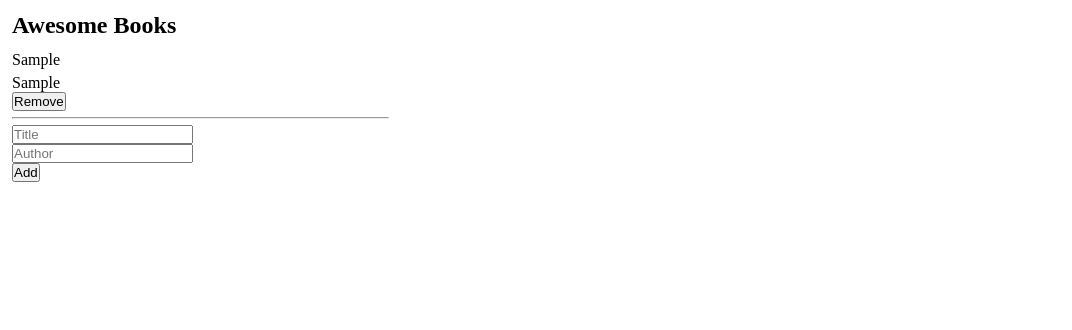
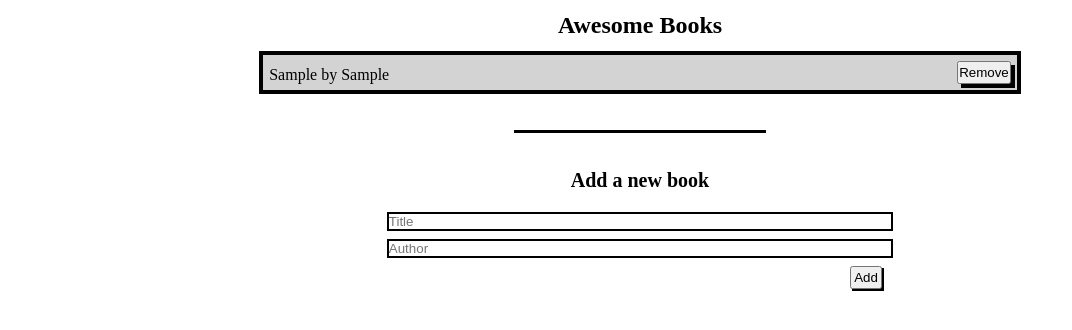
Before and after one commit to wale-prog/Awesome_books, a website: page index.html in a window 1280 px wide. Both pictures are taken after typing "Sample", "Sample" into the empty fields and a click on the button "Add". Shown: the whole page, without its empty margins (0-1072 px from the left). Drawn offline with Linux system fonts and the light colour scheme.

Commit message:
Update .css, .html and js files for refactor

```diff
--- a/index.html
+++ b/index.html
@@ -11,8 +11,10 @@
 
 <body>
   <section id="top-books">
-    <h2>Awesome Books </h2>
+    <h2 class="page-heading">Awesome Books </h2>
     <div class="new-books"></div>
+    <div class="line"></div>
+    <p class="form-para">Add a new book</p>
     <form id="awesome-books">
       <input type="text" required placeholder="Title" name="title" class="title-input"> <br>
       <input type="text" required name="author" placeholder="Author" class="author-input"> <br>
--- a/index.js
+++ b/index.js
@@ -15,11 +15,11 @@ const AddBooks = (title, author) => {
 
 const createUI = ({ title, author }) => {
   const bookContainer = document.createElement('div');
+  bookContainer.setAttribute('class', 'collection')
   const newBookDiv = document.querySelector('.new-books');
-  bookContainer.innerHTML = ` <p>${title}</p>
-    <p>${author}</p>
-    <button id="remove-btn" type="submit">Remove</button>
-    <hr class="line"> `;
+  bookContainer.innerHTML = `<p>${title} by ${author}</p>
+  <p class="hidden">${author}</p>
+    <button id="remove-btn" type="submit">Remove</button>`;
   newBookDiv.append(bookContainer);
 };
 
@@ -34,7 +34,7 @@ awesomeBooks.onsubmit = (event) => {
   title.value = '';
   author.value = '';
 };
-
+const removeBook = function(){
     document.body.addEventListener('click', (event) => {
         if (event.target.id.includes('remove-btn')) {
           const parentDiv = event.target.parentNode;
@@ -45,3 +45,5 @@ document.body.addEventListener('click', (event) => {
           newBookDiv.removeChild(parentDiv);
         }
     });
+}
+removeBook();
--- a/style.css
+++ b/style.css
@@ -9,13 +9,64 @@ body {
 
 .line {
   margin: 6px 0;
-  width: 375px;
+  width: 20%;
+  margin: 36px auto;
+  border-bottom: 3px #000 solid;
 }
 
 .new-books {
   margin-top: 12px;
+  border: 4px solid #000;
+  width: 60%;
+  margin: 12px auto 0 auto;
 }
 
 .new-books p {
   margin-top: 5px;
 }
+
+.page-heading{
+  text-align: center;
+}
+
+.collection {
+  display: flex;
+  justify-content: space-between;
+  padding: 6px;
+}
+
+.hidden {
+  display: none;
+}
+
+.new-books div:nth-child(odd){
+  background-color: #d3d3d3;
+}
+
+#awesome-books {
+  margin: 20px auto;
+  text-align: center;
+}
+
+.form-para {
+  font-weight: bold;
+  font-size: 20px;
+  text-align: center;
+}
+
+.add {
+  margin-right: -36%;
+  text-align: right;
+  padding: 2px;
+  box-shadow: 2px 2px;
+}
+
+#awesome-books input {
+  width: 40%;
+  margin-bottom: 8px;
+  border: 2px solid;
+}
+
+#remove-btn{
+  box-shadow: 4px 4px;
+}
```
Also changed, not shown: README.md. Lines whose indentation alone changed are shown as unchanged.
